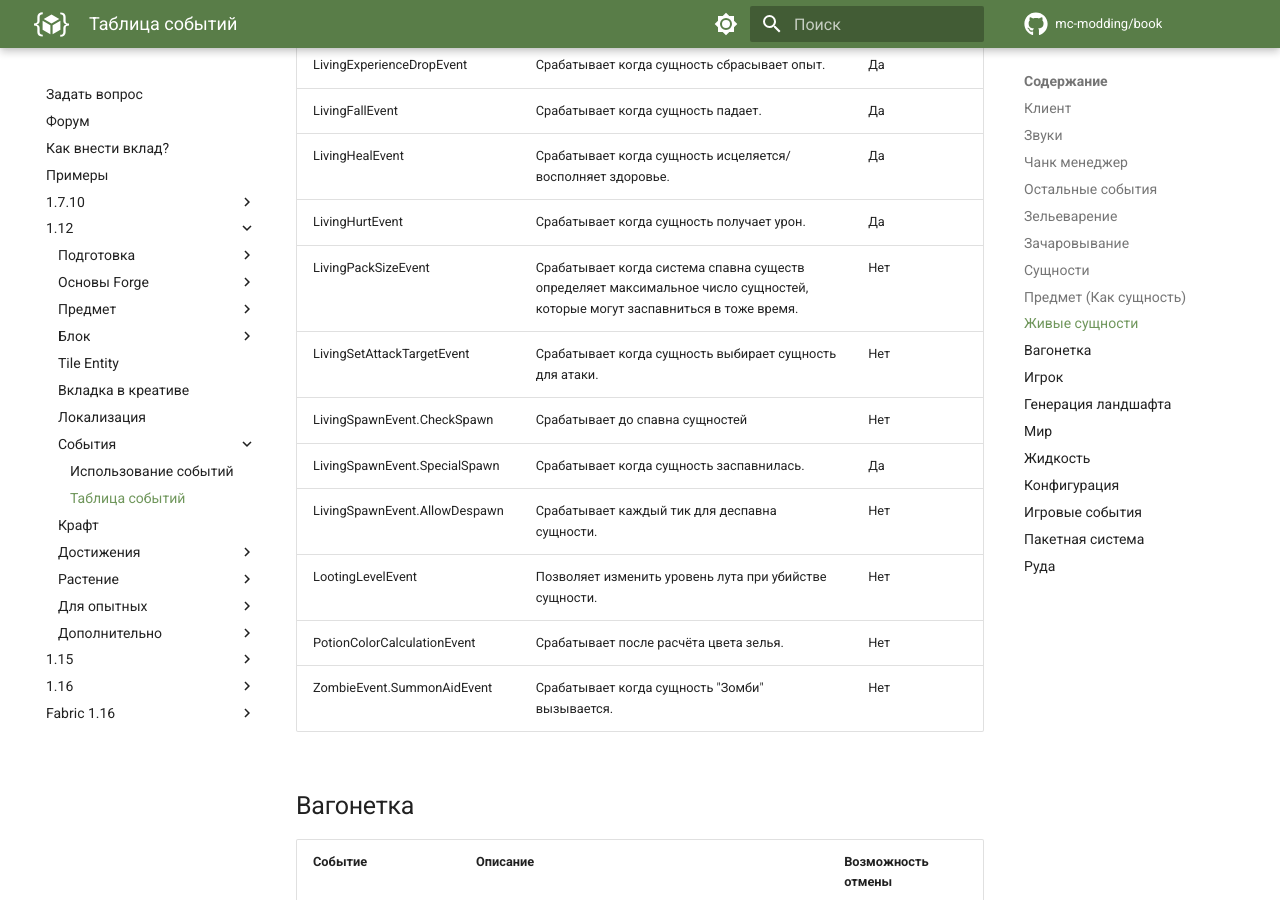
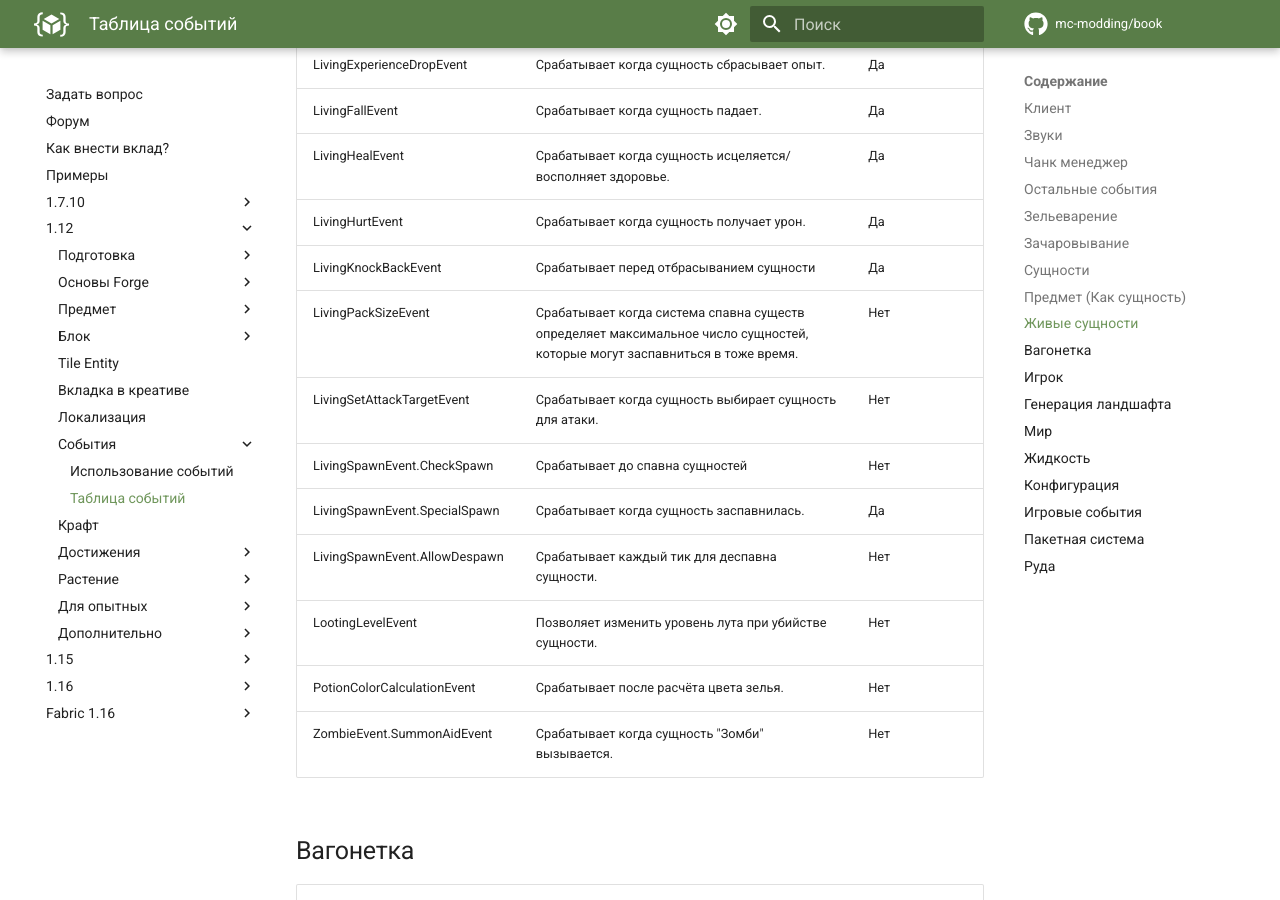
Before and after one commit to mc-modding/book, an MkDocs documentation site: the page built from docs/1.12/events/table/index.md, in a window 1280 px wide and 900 px high, scrolled down 7322 px. Built offline with MkDocs 1.6.1 and Material for MkDocs 9.7.7, drawn with Linux system fonts in a browser that asks for light colours; comment, search, counter and statistics services are not loaded.

Commit message:
add LivingKnockBackEvent (#79)

```diff
--- a/docs/1.12/events/table/index.md
+++ b/docs/1.12/events/table/index.md
@@ -129,6 +129,7 @@ description: Таблица всех событий доступных в Forge
 | LivingFallEvent                 | Срабатывает когда сущность падает.                                                                                         | Да                 |
 | LivingHealEvent                 | Срабатывает когда сущность исцеляется/восполняет здоровье.                                                                 | Да                 |
 | LivingHurtEvent                 | Срабатывает когда сущность получает урон.                                                                                  | Да                 |
+| LivingKnockBackEvent            | Срабатывает перед отбрасыванием сущности                                                                                   | Да                 |
 | LivingPackSizeEvent             | Срабатывает когда система спавна существ определяет максимальное число сущностей, которые могут заспавниться в тоже время. | Нет                |
 | LivingSetAttackTargetEvent      | Срабатывает когда сущность выбирает сущность для атаки.                                                                    | Нет                |
 | LivingSpawnEvent.CheckSpawn     | Срабатывает до спавна сущностей                                                                                            | Нет                |
```
